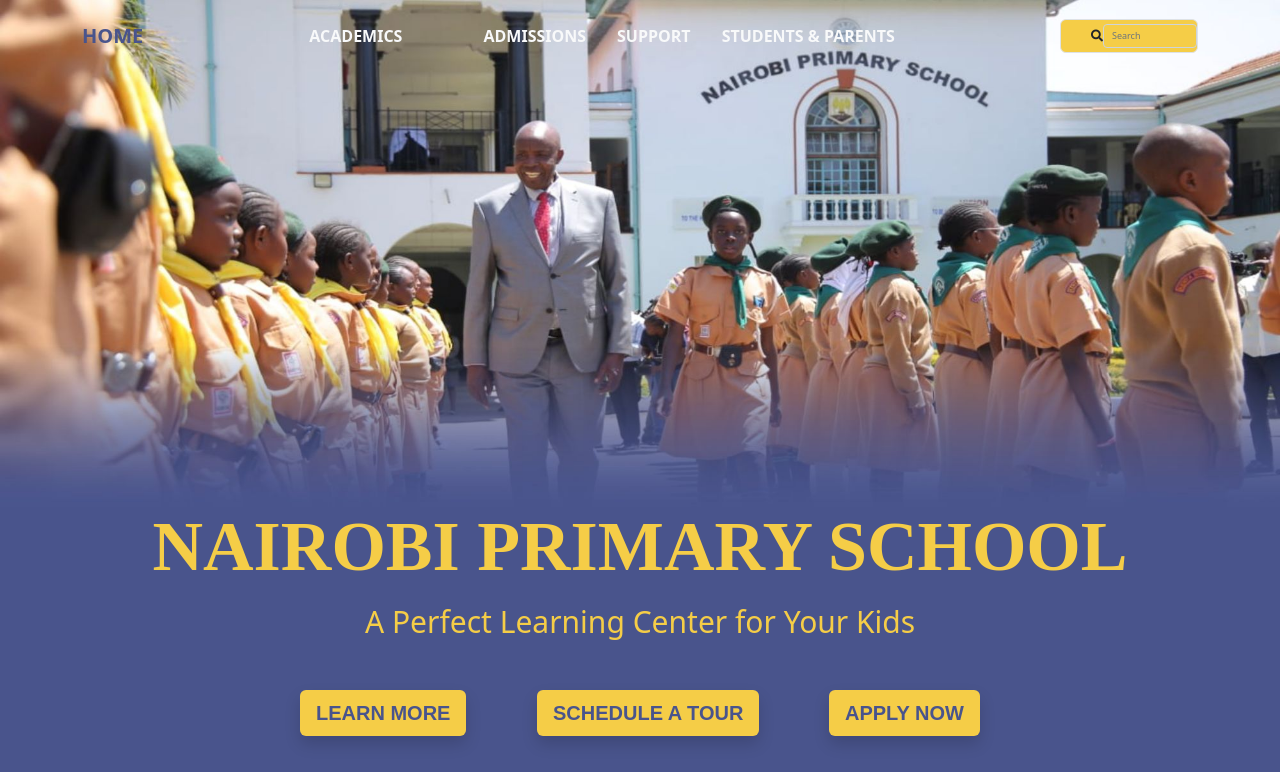
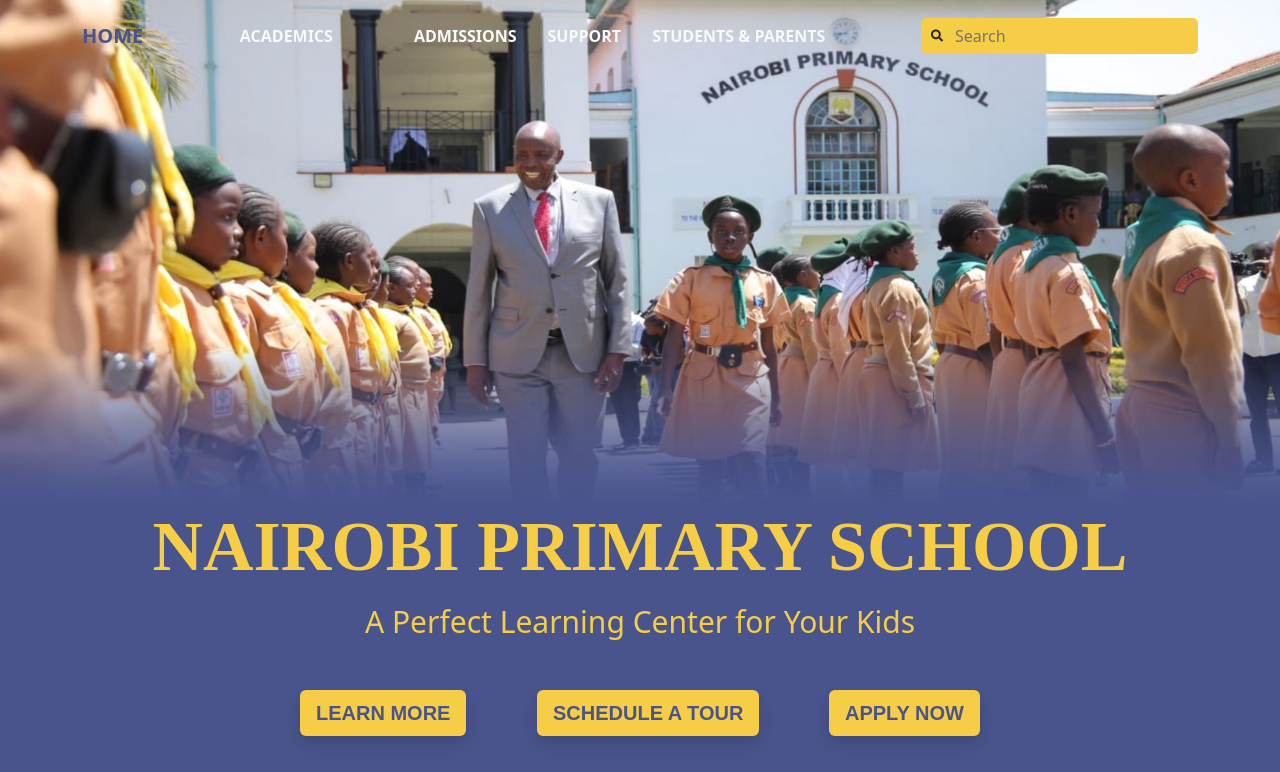
Before and after one commit to Allan-Kipkorir/Nairobiprimaryschool, a plain HTML site: page index.html in a window 1280 px wide. Shown: the top 772 px of the page. Drawn offline with nearby package versions, Linux system fonts and the light colour scheme; a web font is replaced by a local one.

Commit message:
Fixed the search bar section

```diff
--- a/index.html
+++ b/index.html
@@ -24,7 +24,12 @@
                     <li class="nav-item" style="margin-right: 15px;"><a class="nav-link active link-light" href="#" style="font-weight: bold;">SUPPORT</a></li>
                     <li class="nav-item" style="margin-right: 15px;"><a class="nav-link active link-light" href="#" style="font-weight: bold;">STUDENTS &amp; PARENTS</a></li>
                 </ul>
-                <form class="border rounded d-flex align-items-center" style="--bs-secondary: #f5cd47;--bs-secondary-rgb: 245,205,71;background: #f5cd47;width: 138px;height: 33.5px;margin-right: 0px;"><i class="fas fa-search d-none d-sm-block align-items-center h4 text-body m-0" style="font-size: 12px;text-align: left;padding-left: 30px;"></i><input class="form-control form-control-sm flex-shrink-1 align-items-center form-control-borderless" type="search" placeholder="Search" name="searchbar" style="background: rgba(255,255,255,0);--bs-primary: #49548c;--bs-primary-rgb: 73,84,140;color: #49548c;font-size: 9px;text-align: left;"></form>
+                <form>
+                    <div class="icon-input" style="display: flex; align-items: center; justify-content: center; background: #f5cd47; gap: 10px; padding: 5px 10px; border-radius: 5px;">
+                        <i class="fas fa-search d-none d-sm-block align-items-center h4 text-body m-0" style="font-size: 12px;text-align: left; color:#49548c;"></i>
+                        <input class="flex-shrink-1" type="search" placeholder="Search" name="searchbar" style="color: #49548c; flex:1;text-align: left; border: none; outline: none; background: transparent;">
+                    </div>
+                </form>
             </div>
         </div>
     </nav>
```
